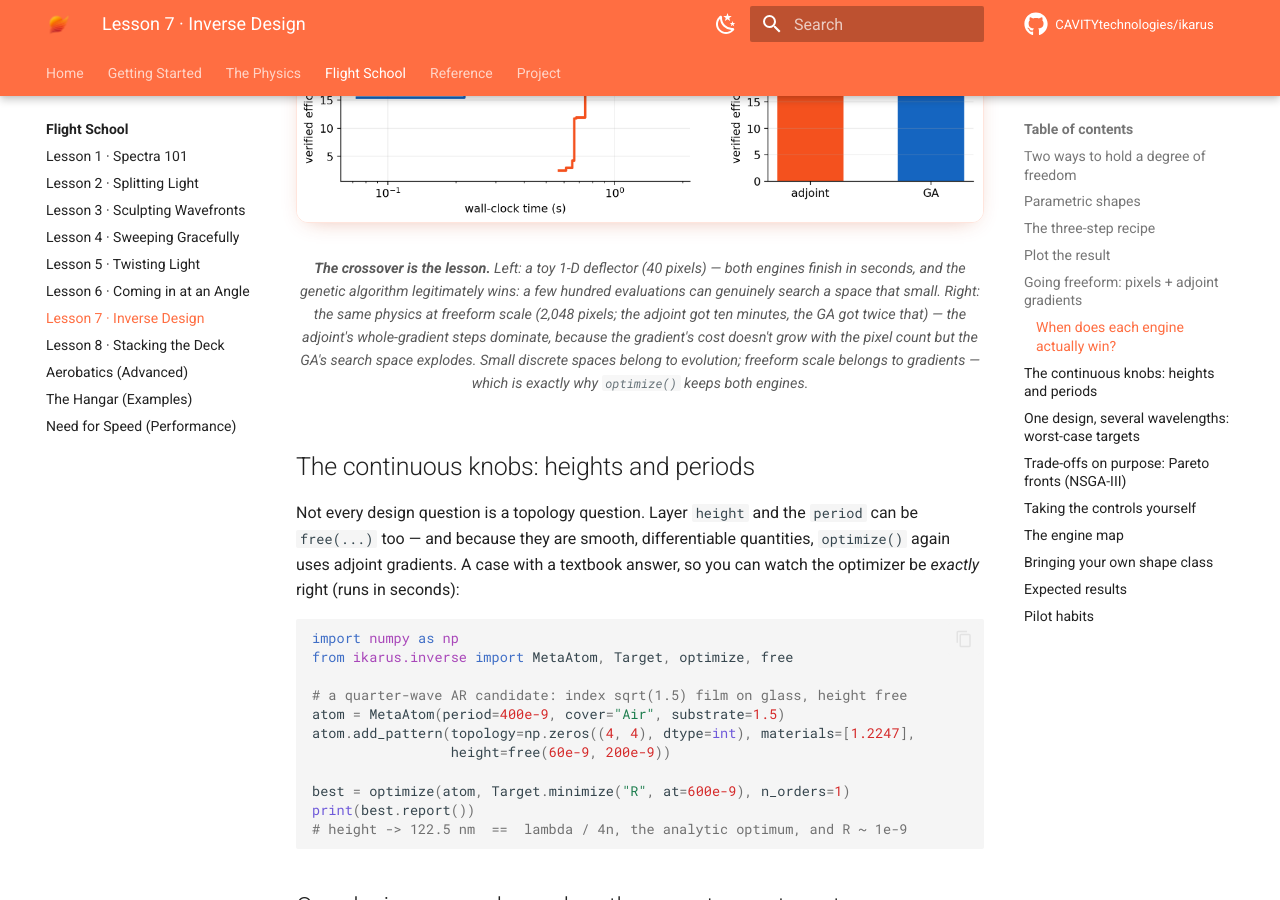
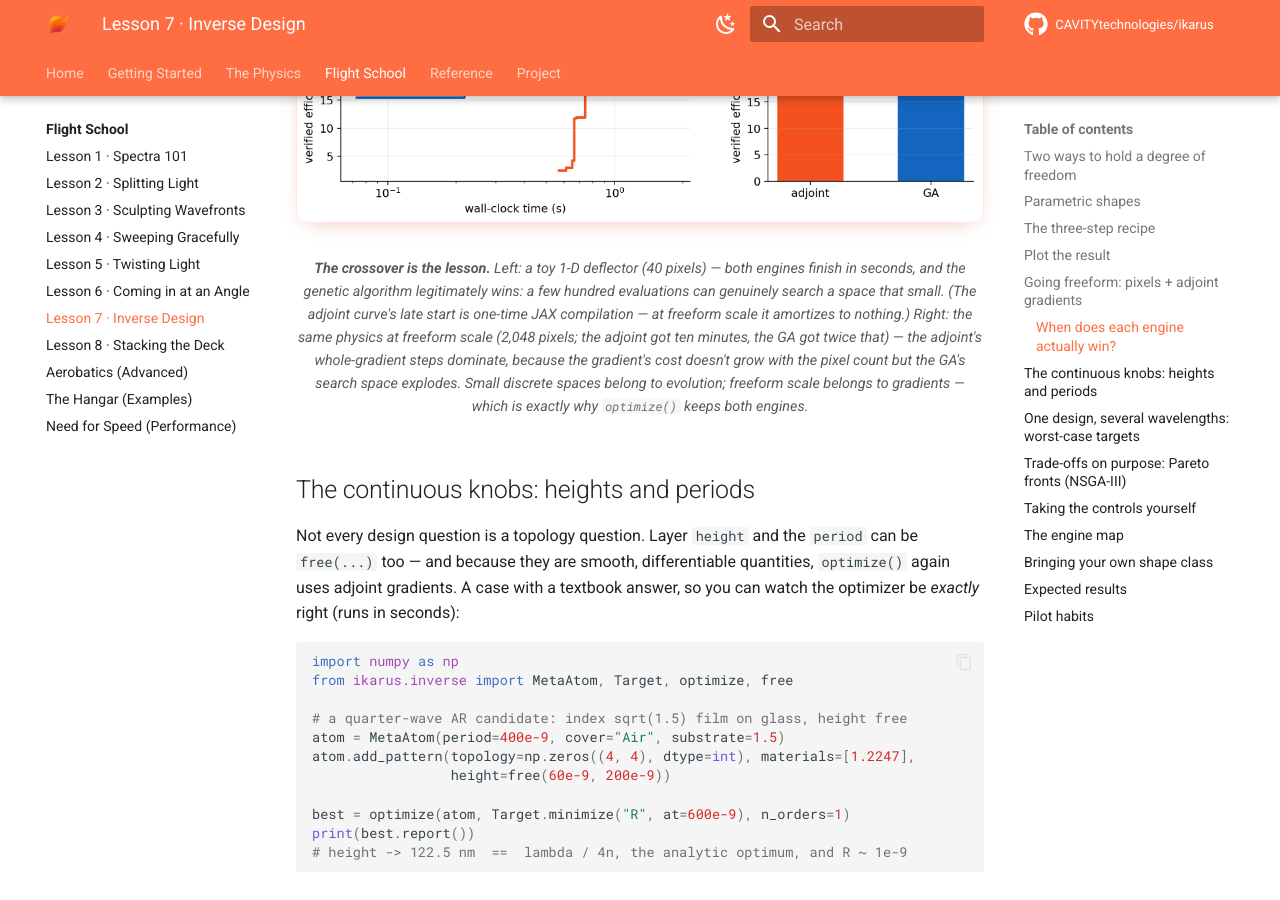
Before and after one commit to CAVITYtechnologies/ikarus, an MkDocs documentation site: the page built from docs/tutorials/inverse-design.md, in a window 1280 px wide and 900 px high, scrolled down 4135 px. Built offline with MkDocs 1.6.1 and Material for MkDocs 9.7.7, drawn with Linux system fonts in a browser that asks for light colours; comment, search, counter and statistics services are not loaded.

Commit message:
Docs: note JIT-compile offset in the Lesson 7 comparison figure caption
Co-Authored-By: Claude Fable 5 <noreply@anthropic.com>

```diff
--- a/docs/tutorials/inverse-design.md
+++ b/docs/tutorials/inverse-design.md
@@ -168,7 +168,8 @@ a *higher* truncation than either optimizer used:
   <figcaption><strong>The crossover is the lesson.</strong> Left: a toy 1-D
   deflector (40 pixels) — both engines finish in <em>seconds</em>, and the
   genetic algorithm legitimately wins: a few hundred evaluations can genuinely
-  search a space that small. Right: the same physics at freeform scale (2,048
+  search a space that small. (The adjoint curve's late start is one-time JAX
+  compilation — at freeform scale it amortizes to nothing.) Right: the same physics at freeform scale (2,048
   pixels; the adjoint got ten minutes, the GA got twice that) — the adjoint's
   whole-gradient steps dominate, because the gradient's cost doesn't grow with the pixel count but
   the GA's search space explodes. Small discrete spaces belong to evolution;
```
